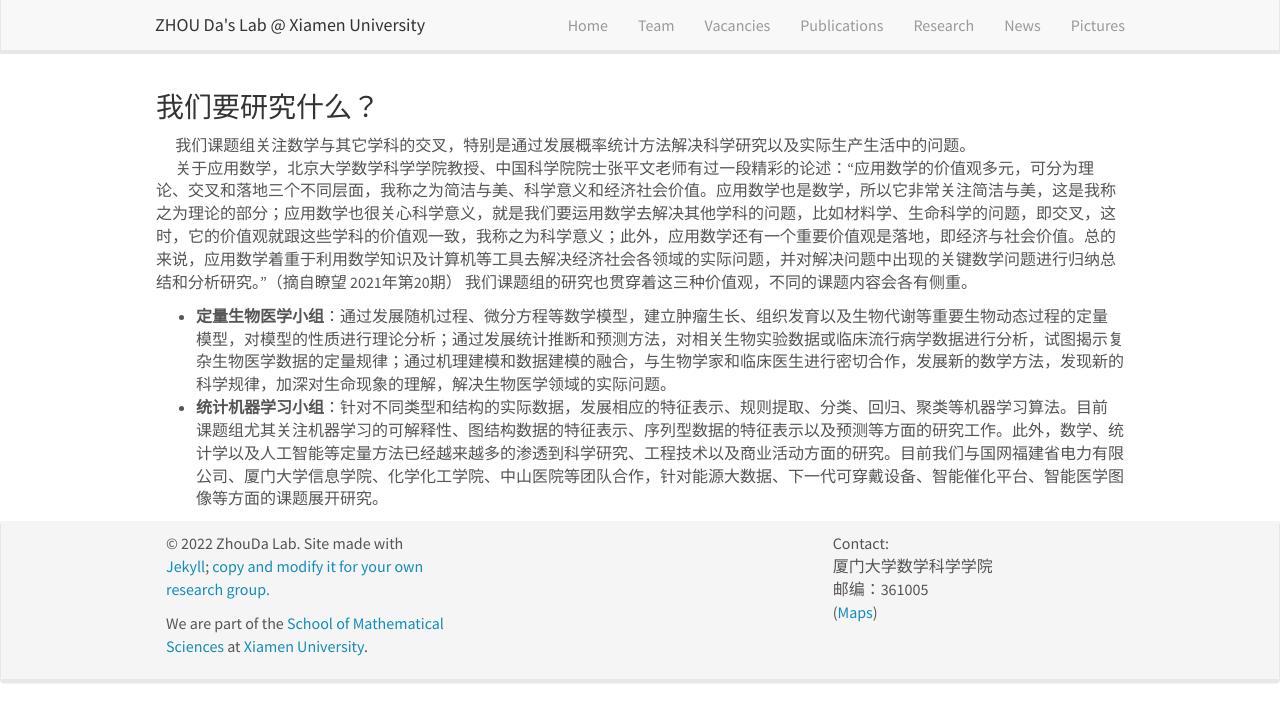
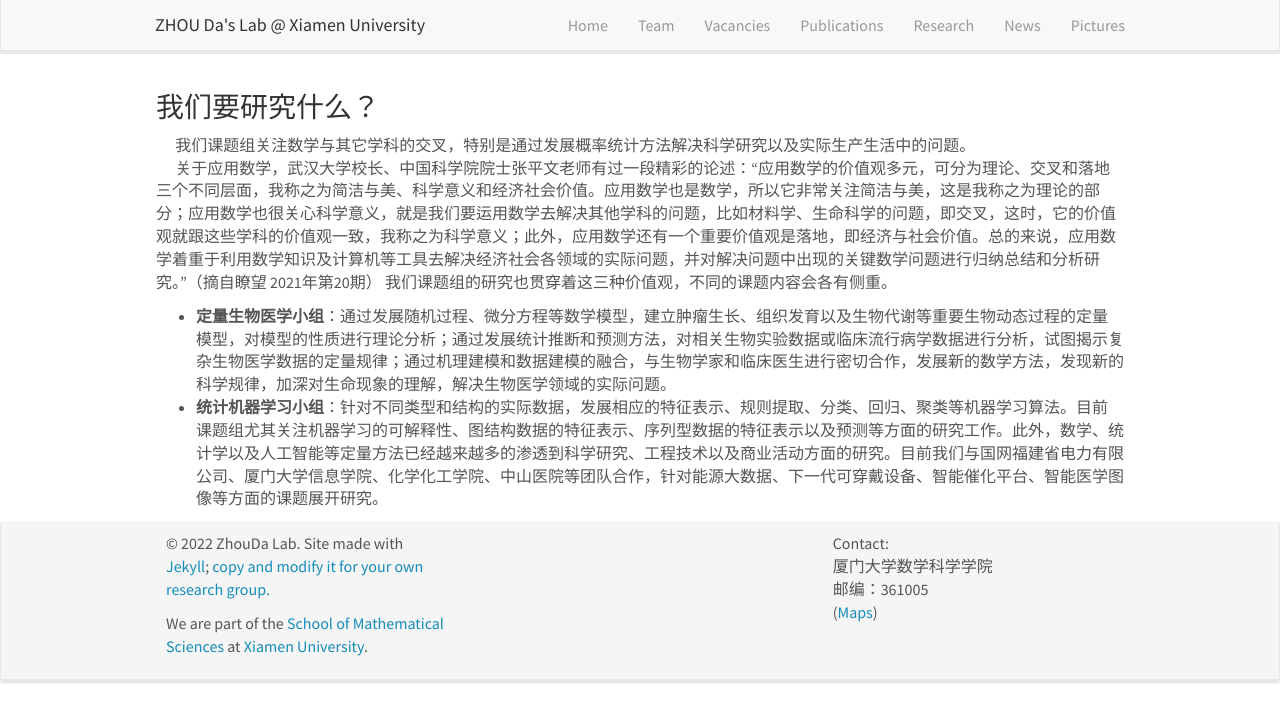
Before and after one commit to ZhouDaLab/zhoudalab.github.io, a Jekyll site: the page built from _pages/research.md, in a window 1280 px wide. Shown: the top 722 px of the page. Built offline with Jekyll 4.4.1, drawn with Linux system fonts in a browser that asks for light colours; nearby versions of some CDN libraries.

Commit message:
Update research.md

```diff
--- a/_pages/research.md
+++ b/_pages/research.md
@@ -8,7 +8,7 @@ permalink: /research/
 
 ### 我们要研究什么？
 &emsp; 我们课题组关注数学与其它学科的交叉，特别是通过发展概率统计方法解决科学研究以及实际生产生活中的问题。
-&emsp; 关于应用数学，北京大学数学科学学院教授、中国科学院院士张平文老师有过一段精彩的论述：“应用数学的价值观多元，可分为理论、交叉和落地三个不同层面，我称之为简洁与美、科学意义和经济社会价值。应用数学也是数学，所以它非常关注简洁与美，这是我称之为理论的部分；应用数学也很关心科学意义，就是我们要运用数学去解决其他学科的问题，比如材料学、生命科学的问题，即交叉，这时，它的价值观就跟这些学科的价值观一致，我称之为科学意义；此外，应用数学还有一个重要价值观是落地，即经济与社会价值。总的来说，应用数学着重于利用数学知识及计算机等工具去解决经济社会各领域的实际问题，并对解决问题中出现的关键数学问题进行归纳总结和分析研究。”（摘自瞭望 2021年第20期）  我们课题组的研究也贯穿着这三种价值观，不同的课题内容会各有侧重。
+&emsp; 关于应用数学，武汉大学校长、中国科学院院士张平文老师有过一段精彩的论述：“应用数学的价值观多元，可分为理论、交叉和落地三个不同层面，我称之为简洁与美、科学意义和经济社会价值。应用数学也是数学，所以它非常关注简洁与美，这是我称之为理论的部分；应用数学也很关心科学意义，就是我们要运用数学去解决其他学科的问题，比如材料学、生命科学的问题，即交叉，这时，它的价值观就跟这些学科的价值观一致，我称之为科学意义；此外，应用数学还有一个重要价值观是落地，即经济与社会价值。总的来说，应用数学着重于利用数学知识及计算机等工具去解决经济社会各领域的实际问题，并对解决问题中出现的关键数学问题进行归纳总结和分析研究。”（摘自瞭望 2021年第20期）  我们课题组的研究也贯穿着这三种价值观，不同的课题内容会各有侧重。
 
 - **定量生物医学小组**：通过发展随机过程、微分方程等数学模型，建立肿瘤生长、组织发育以及生物代谢等重要生物动态过程的定量模型，对模型的性质进行理论分析；通过发展统计推断和预测方法，对相关生物实验数据或临床流行病学数据进行分析，试图揭示复杂生物医学数据的定量规律；通过机理建模和数据建模的融合，与生物学家和临床医生进行密切合作，发展新的数学方法，发现新的科学规律，加深对生命现象的理解，解决生物医学领域的实际问题。
 - **统计机器学习小组**：针对不同类型和结构的实际数据，发展相应的特征表示、规则提取、分类、回归、聚类等机器学习算法。目前课题组尤其关注机器学习的可解释性、图结构数据的特征表示、序列型数据的特征表示以及预测等方面的研究工作。此外，数学、统计学以及人工智能等定量方法已经越来越多的渗透到科学研究、工程技术以及商业活动方面的研究。目前我们与国网福建省电力有限公司、厦门大学信息学院、化学化工学院、中山医院等团队合作，针对能源大数据、下一代可穿戴设备、智能催化平台、智能医学图像等方面的课题展开研究。
```
